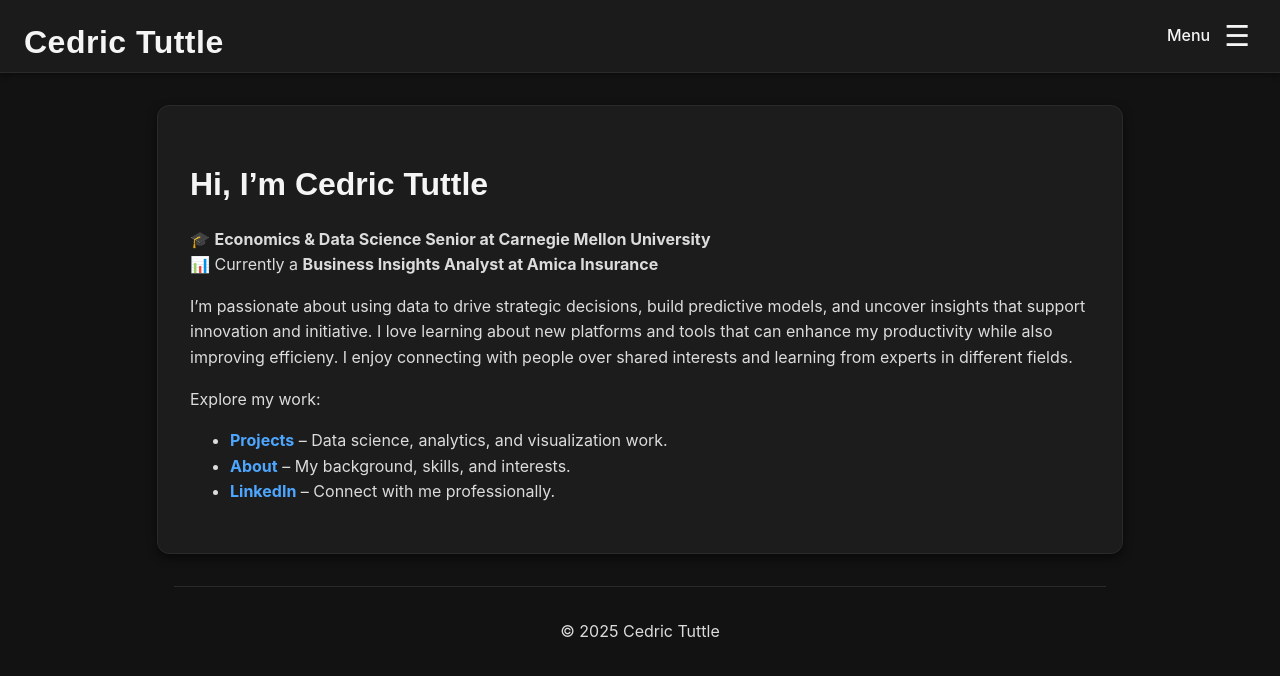
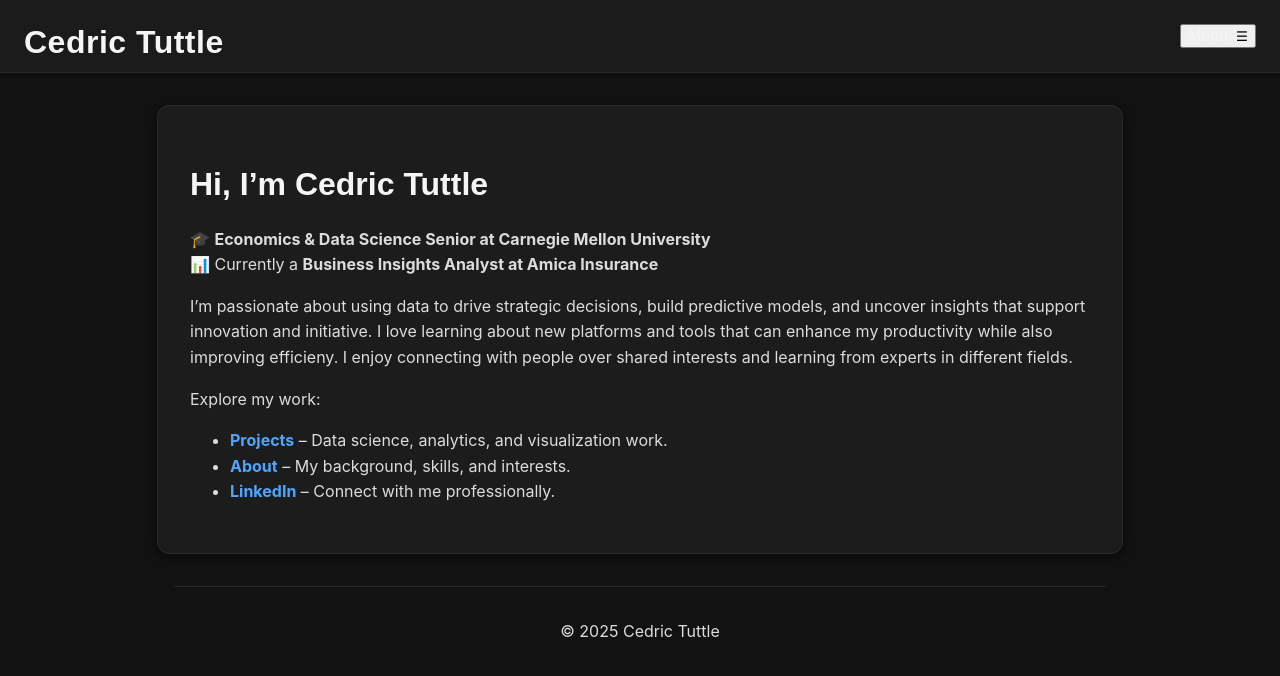
Before and after one commit to ctuttle123/cedrictuttle.github.io, a Jekyll site: the page built from index.md, in a window 1280 px wide. Shown: the top 676 px of the page. Built offline with Jekyll 4.4.1, drawn with Linux system fonts in a browser that asks for light colours.

Commit message:
Update default.html

```diff
--- a/_layouts/default.html
+++ b/_layouts/default.html
@@ -10,11 +10,11 @@
   <header class="site-header">
   <h1><a href="{{ '/' | relative_url }}">Cedric Tuttle</a></h1>
 
-    <!-- Menu label + hamburger -->
-    <div class="menu-toggle">
+  <!-- Menu button with label -->
+  <button class="menu-toggle" id="hamburger-btn">
     <span class="menu-label">Menu</span>
-      <button class="hamburger" id="hamburger-btn">☰</button>
-    </div>
+    <span class="hamburger-icon">☰</span>
+  </button>
 
   <nav id="nav-menu">
     <ul>
@@ -40,9 +40,11 @@
  <script>
   const hamburger = document.getElementById("hamburger-btn");
   const menu = document.querySelector("#nav-menu ul");
+
   hamburger.addEventListener("click", () => {
     menu.classList.toggle("show");
   });
 </script>
+
 </body>
 </html>
```
Lines whose indentation alone changed are shown as unchanged.
